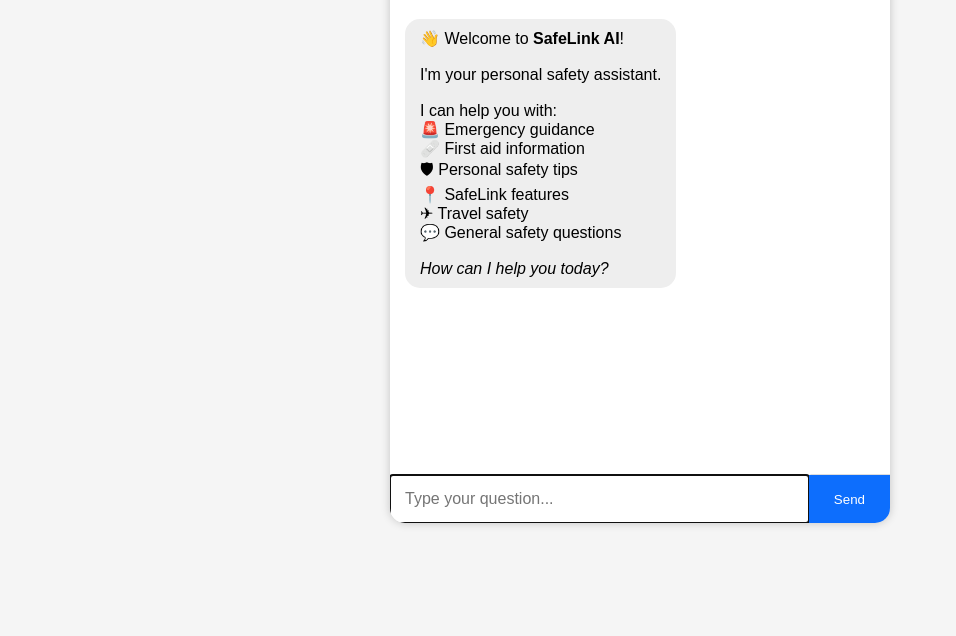
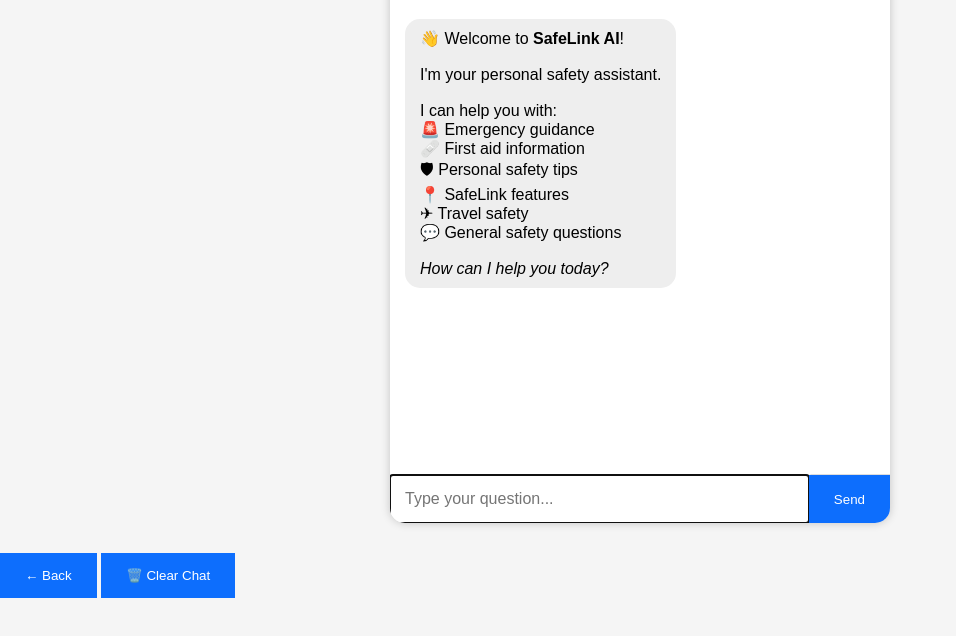
Before and after one commit to meerabxox005-debug/SafeLink, a website: page frontend/chatbot.html in a window 1280 px wide. Shown: the part 92-728 px from the top of the page, without its empty margins (0-956 px from the left). Drawn offline with Linux system fonts and the light colour scheme.

Commit message:
Add clear chat feature

```diff
--- a/frontend/chatbot.html
+++ b/frontend/chatbot.html
@@ -56,5 +56,11 @@
 <script src="js/config.js"></script>
 <script src="js/chatbot.js"></script>
 
+<button onclick="window.location.href='dashboard.html'">
+    ← Back
+</button>
+
+<button onclick="clearChat()">🗑️ Clear Chat</button>
+
 </body>
 </html>
--- a/frontend/js/chatbot.js
+++ b/frontend/js/chatbot.js
@@ -136,3 +136,12 @@ window.onload = function () {
 
     chatBox.scrollTop = chatBox.scrollHeight;
 };
+
+function clearChat() {
+    if (confirm("Are you sure you want to clear the chat history?")) {
+        history = [];
+        localStorage.removeItem("chatHistory");
+        document.getElementById("chatBox").innerHTML = "";
+        document.getElementById("userInput").focus();
+    }
+}
```
Also changed, not shown: frontend/js/sos.js (+5 -4 lines).
